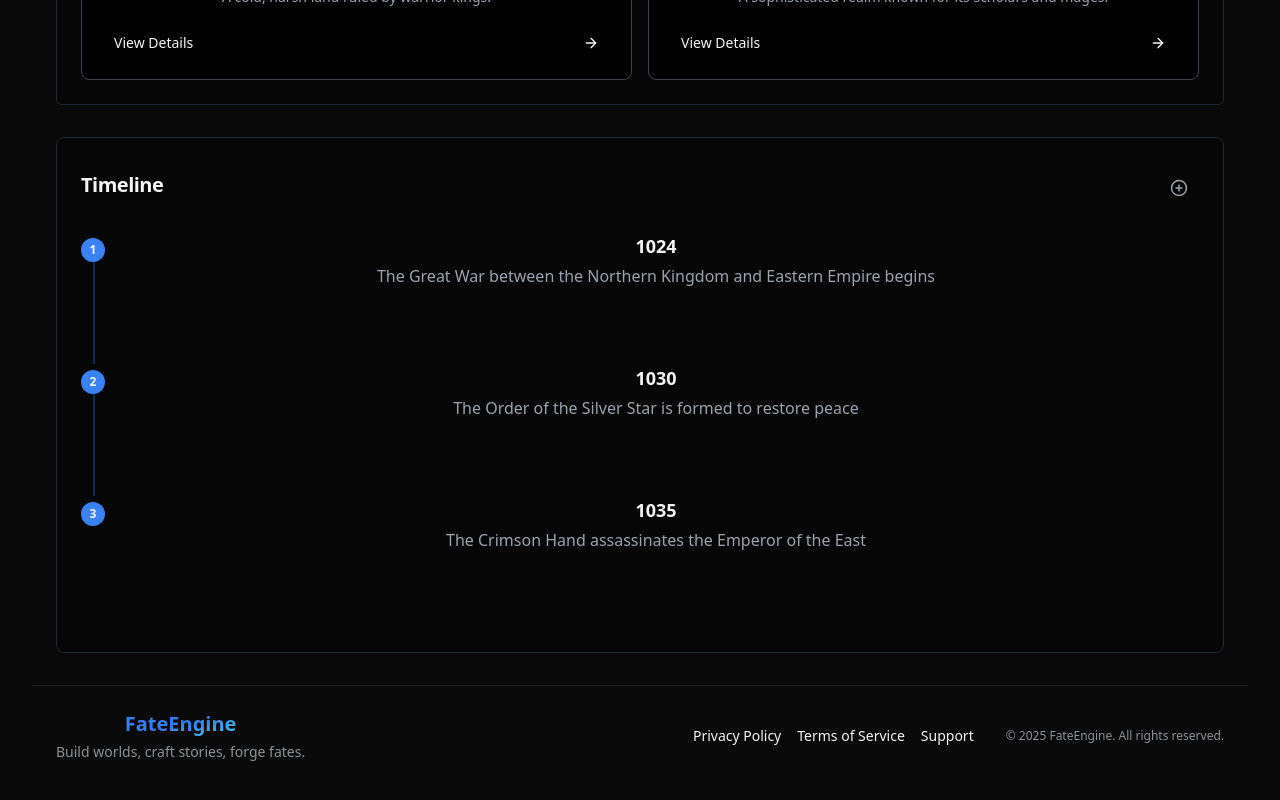
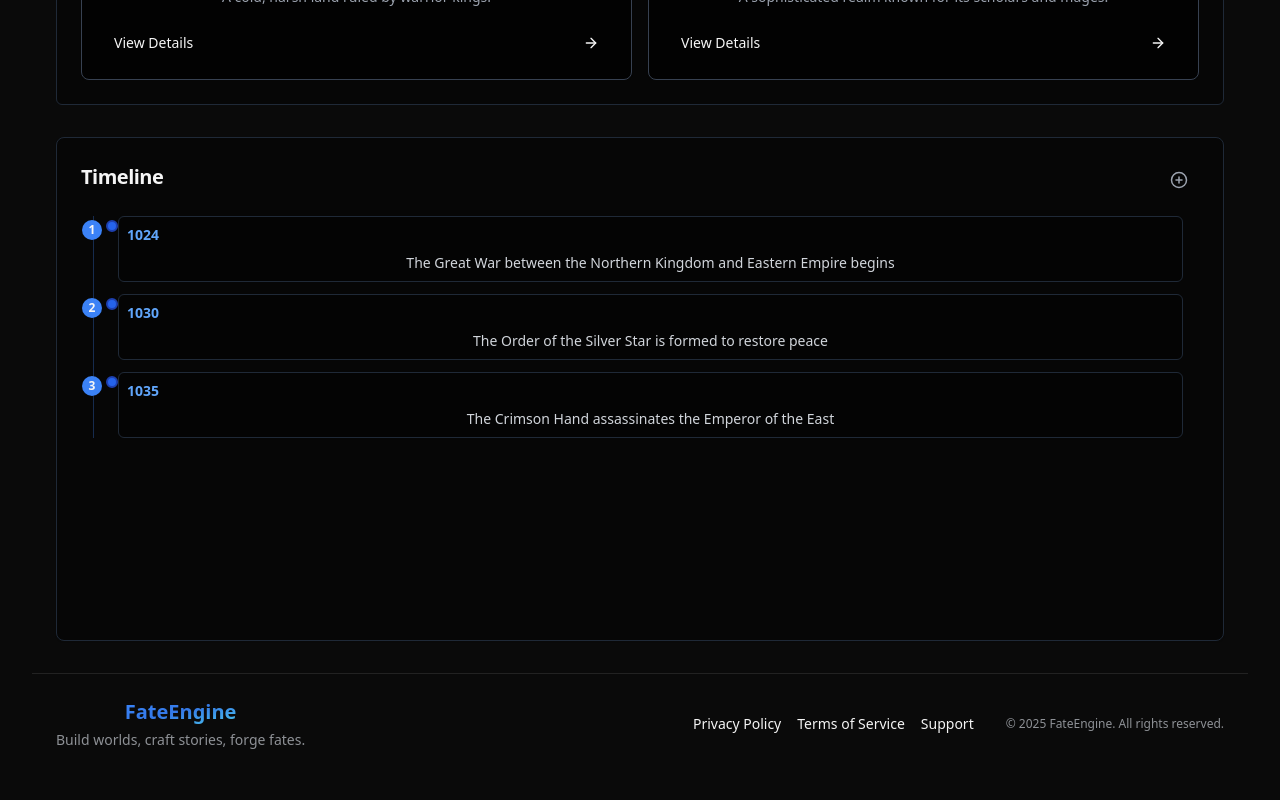
Before and after one commit to edonnie/storyforge-universe-builder, a React (Vite) app: page /worlds/1 in a window 1280 px wide. Shown: the part 600-1400 px from the top of the page. Built offline with nearby package versions, Linux system fonts and the light colour scheme.

Commit message:
Reverted to commit eb514a3d1db141e2a2e1168d8c58ba4a49444988

```diff
--- a/src/pages/WorldDetail.tsx
+++ b/src/pages/WorldDetail.tsx
@@ -1,4 +1,3 @@
-
 import { useState, useEffect } from 'react';
 import { useParams } from 'react-router-dom';
 import Layout from '../components/Layout';
@@ -8,6 +7,7 @@ import { Textarea } from "@/components/ui/textarea";
 import { Tabs, TabsContent, TabsList, TabsTrigger } from "@/components/ui/tabs";
 import { Card, CardContent, CardHeader, CardTitle } from "@/components/ui/card";
 import { Badge } from "@/components/ui/badge";
+import { ScrollArea } from "@/components/ui/scroll-area";
 import { Plus, Edit, ArrowRight, Check, PlusCircle, Save, Trash } from 'lucide-react';
 import { fetchWorldById, updateWorld, TimelineEvent, fetchEntitiesByWorldId, EntityType } from '../utils/worldUtils';
 import { useToast } from "@/hooks/use-toast";
@@ -489,10 +489,10 @@ const WorldDetail = () => {
         </Tabs>
       </div>
 
-      {/* Timeline Section - Moved below entity tabs */}
+      {/* Timeline Section - Redesigned for compactness and better style */}
       <div className="mt-8">
         <Card className="bg-black/40 border border-gray-800">
-          <CardHeader className="flex flex-row items-center justify-between">
+          <CardHeader className="flex flex-row items-center justify-between py-4">
             <CardTitle className="text-xl">Timeline</CardTitle>
             <Button
               variant="ghost"
@@ -503,9 +503,9 @@ const WorldDetail = () => {
               <PlusCircle size={18} />
             </Button>
           </CardHeader>
-          <CardContent>
+          <CardContent className="pt-0">
             {showNewEventForm && (
-              <div className="mb-6 p-4 border border-gray-700 bg-black/60 rounded-md space-y-4">
+              <div className="mb-4 p-3 border border-gray-700 bg-black/60 rounded-md space-y-3">
                 <div className="space-y-2">
                   <label className="text-sm font-medium">Year</label>
                   <Input
@@ -521,19 +521,21 @@ const WorldDetail = () => {
                     value={newEvent}
                     onChange={(e) => setNewEvent(e.target.value)}
                     placeholder="Describe the event"
-                    rows={3}
+                    rows={2}
                     className="bg-black/40 border-gray-700"
                   />
                 </div>
                 <div className="flex space-x-2">
                   <Button
                     onClick={handleAddTimelineEvent}
+                    size="sm"
                     className="bg-blue-500 hover:bg-blue-600 text-white"
                   >
                     Add Event
                   </Button>
                   <Button
                     variant="outline"
+                    size="sm"
                     onClick={() => {
                       setShowNewEventForm(false);
                       setNewYear('');
@@ -548,7 +550,7 @@ const WorldDetail = () => {
             )}
 
             {editingEvent && (
-              <div className="mb-6 p-4 border border-gray-700 bg-black/60 rounded-md space-y-4">
+              <div className="mb-4 p-3 border border-gray-700 bg-black/60 rounded-md space-y-3">
                 <div className="space-y-2">
                   <label className="text-sm font-medium">Year</label>
                   <Input
@@ -564,19 +566,21 @@ const WorldDetail = () => {
                     value={editingEvent.description}
                     onChange={(e) => setEditingEvent({...editingEvent, description: e.target.value})}
                     placeholder="Describe the event"
-                    rows={3}
+                    rows={2}
                     className="bg-black/40 border-gray-700"
                   />
                 </div>
                 <div className="flex space-x-2">
                   <Button
                     onClick={handleEditTimelineEvent}
+                    size="sm"
                     className="bg-blue-500 hover:bg-blue-600 text-white"
                   >
-                    <Save size={16} className="mr-2" /> Save Changes
+                    <Save size={16} className="mr-1" /> Save
                   </Button>
                   <Button
                     variant="outline"
+                    size="sm"
                     onClick={() => setEditingEvent(null)}
                     className="border-gray-600 hover:bg-gray-800"
                   >
@@ -587,49 +591,49 @@ const WorldDetail = () => {
             )}
 
             {timeline && timeline.length > 0 ? (
-              <div className="space-y-4">
-                <div className="relative">
-                  {timeline.sort((a, b) => parseInt(a.year) - parseInt(b.year)).map((event, index) => (
-                    <div key={event.id} className="relative pl-8 pb-8">
-                      {/* Timeline line */}
-                      {index < timeline.length - 1 && (
-                        <div className="absolute left-3 top-6 bottom-0 w-0.5 bg-blue-500/30"></div>
-                      )}
+              <ScrollArea className="h-[400px] pr-4">
+                <div className="relative border-l border-blue-500/30 ml-3 pl-6">
+                  {timeline
+                    .sort((a, b) => parseInt(a.year) - parseInt(b.year))
+                    .map((event, index) => (
+                    <div key={event.id} className="relative mb-3 group">
                       {/* Timeline dot */}
-                      <div className="absolute left-0 top-1.5 w-6 h-6 rounded-full bg-blue-500 flex items-center justify-center text-xs font-bold">
+                      <div className="absolute -left-9 top-1 w-5 h-5 rounded-full bg-blue-500 flex items-center justify-center text-xs font-bold">
                         {index + 1}
                       </div>
+                      {/* Event marker */}
+                      <div className="absolute -left-3 top-1 w-3 h-3 bg-blue-600 rounded-full border-2 border-blue-800"></div>
                       {/* Event content */}
-                      <div className="group">
-                        <h4 className="font-bold text-lg">{event.year}</h4>
-                        <p className="mt-1 text-gray-400">{event.description}</p>
-
-                        {/* Edit/Delete buttons */}
-                        <div className="mt-2 space-x-2 opacity-0 group-hover:opacity-100 transition-opacity">
+                      <div className="bg-black/30 p-2 rounded-md border border-gray-800 hover:border-blue-500/50 transition-colors">
+                        <div className="flex justify-between items-start">
+                          <h4 className="font-bold text-sm text-blue-400">{event.year}</h4>
+                          <div className="flex space-x-1 opacity-0 group-hover:opacity-100 transition-opacity">
                             <Button
                               variant="ghost"
                               size="sm"
                               onClick={() => setEditingEvent(event)}
-                            className="text-blue-400 hover:text-blue-300 hover:bg-blue-500/20"
+                              className="h-6 w-6 p-0 text-blue-400 hover:text-blue-300 hover:bg-blue-500/20"
                             >
-                            <Edit size={14} className="mr-1" /> Edit
+                              <Edit size={12} />
                             </Button>
                             <Button
                               variant="ghost"
                               size="sm"
                               onClick={() => handleDeleteTimelineEvent(event.id)}
-                            className="text-red-400 hover:text-red-300 hover:bg-red-500/20"
+                              className="h-6 w-6 p-0 text-red-400 hover:text-red-300 hover:bg-red-500/20"
                             >
-                            <Trash size={14} className="mr-1" /> Delete
+                              <Trash size={12} />
                             </Button>
                           </div>
+                        </div>
+                        <p className="mt-1 text-sm text-gray-300">{event.description}</p>
                       </div>
                     </div>
                   ))}
                 </div>
-              </div>
+              </ScrollArea>
             ) : (
-              <p className="text-center py-8 text-gray-400">
+              <p className="text-center py-6 text-gray-400">
                 No timeline events yet. Click the + button to add one.
               </p>
             )}
```
Lines whose indentation alone changed are shown as unchanged.
